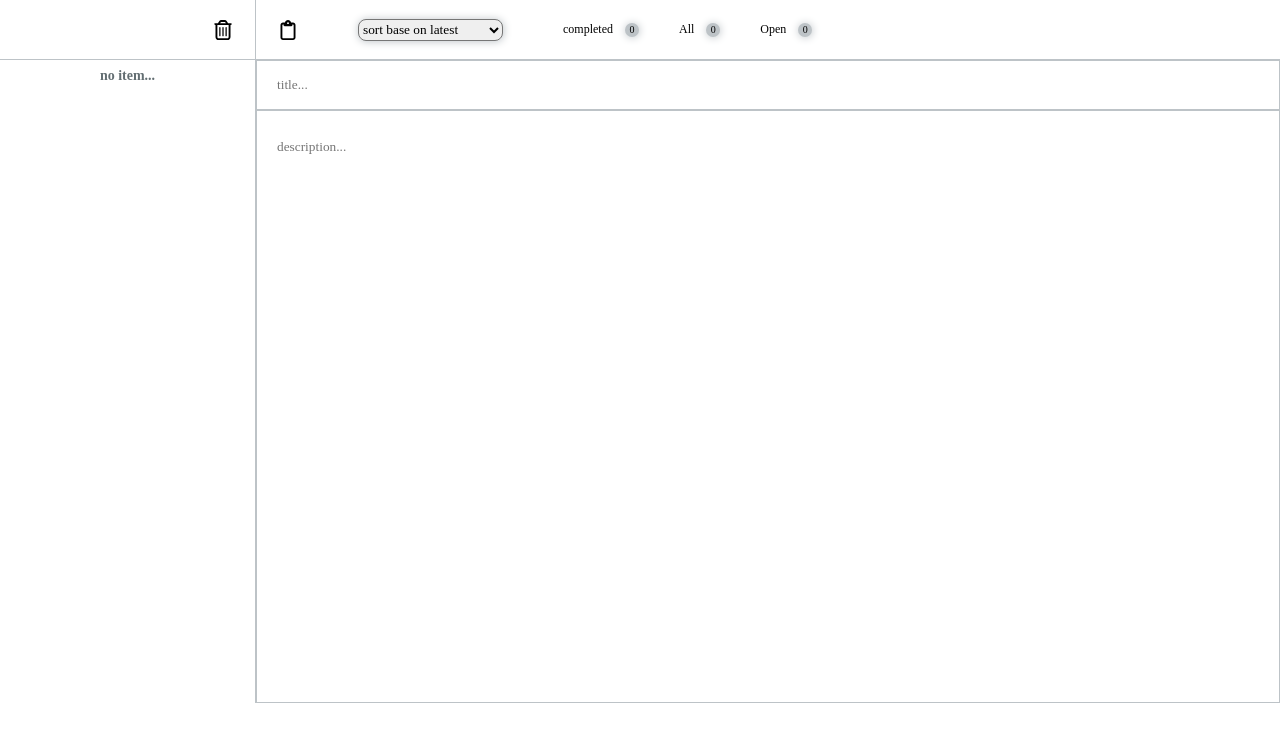
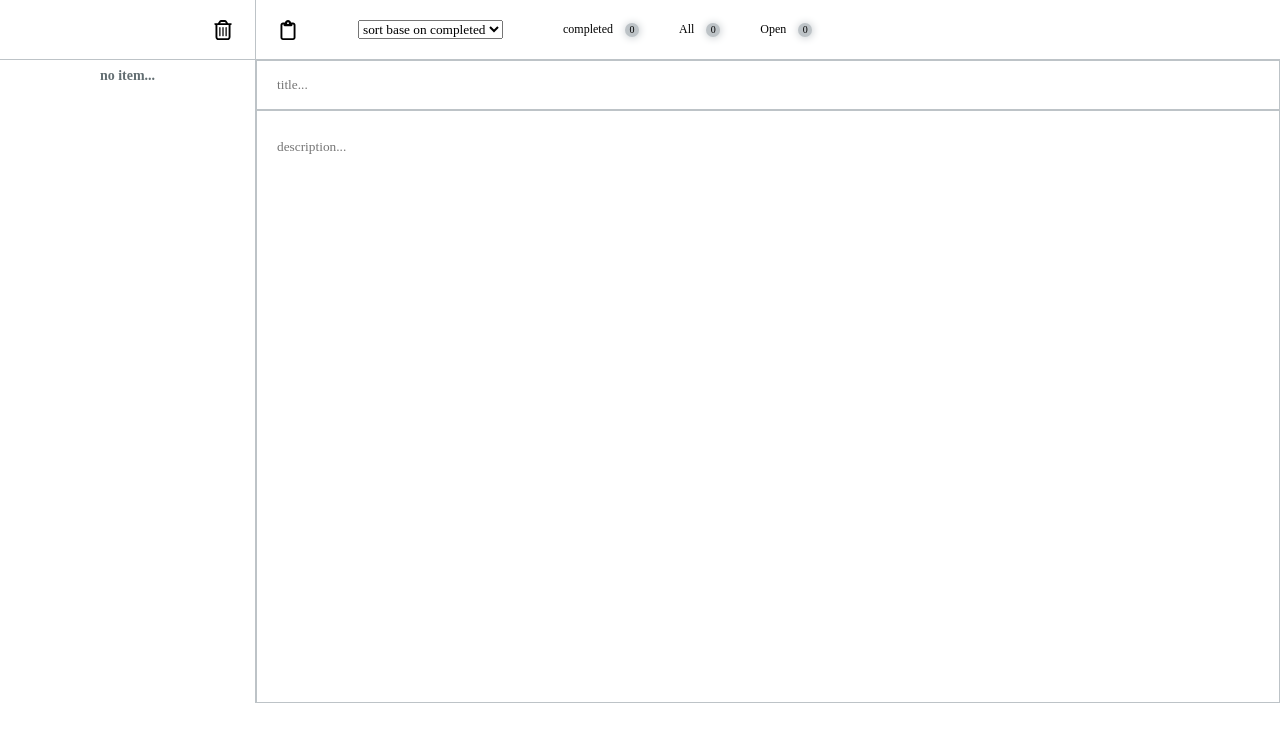
Before and after one commit to sina-tkm/note-Pad, a React (Vite) app: page / in a window 1280 px wide. Shown: the top 742 px of the page. Built offline with nearby package versions, Linux system fonts and the light colour scheme; a web font is replaced by a local one.

Commit message:
last-commit

```diff
--- a/src/components/Rightcomponent.jsx
+++ b/src/components/Rightcomponent.jsx
@@ -2,9 +2,10 @@
 import { useState } from 'react'
 import NotePad from '../component-icon/note-icon.svg'
 import StatusBar from './StatusBar';
+import SortHeader from './sortHeader';
 
 
-function Rightcomponent({onAddNote,noteStore}) {
+function Rightcomponent({onAddNote,noteStore,sortBy,onSort}) {
     const [title,setTitle] = useState("");
     const [description,setDescription]=useState("")
 
@@ -29,17 +30,11 @@ function Rightcomponent({onAddNote,noteStore}) {
     <div className="right--container">
     <div className="header right--header">
         <img src={NotePad}  alt="NotePad" className="note__pad--icon" onClick={handleClick}/>
-        <div className="sort sort--input">
-         <select name="" id="" className="select--input">
-            <option value="">sort base on latest</option>
-            <option value="">sort base on earliest</option>
-            <option value="">sort base on completed</option>
-         </select>
-        </div>
+      <SortHeader  sortBy={sortBy} onSort={onSort}/>
       <StatusBar noteStore= {noteStore}/>
 
-    </div>
-         <form>
+      </div>
+       <form>
          <input
          value={title}
          onChange={(e)=>{setTitle(e.target.value)}}
@@ -52,9 +47,7 @@ function Rightcomponent({onAddNote,noteStore}) {
          type="text"
          className="text--input"
          placeholder='description...' />
-
-
-         </form>
+       </form>
 </div>
 
   )
--- a/src/components/Styles.jsx
+++ b/src/components/Styles.jsx
@@ -8,6 +8,7 @@ import Rightcomponent from './Rightcomponent'
 
 function StyleNote(){
     const [noteStore,setnotestore] =useState([])
+    const [sortBy,setsortBy] =useState('completed')
     const handleNote = (newNote)=>{
         setnotestore((prevNote)=>[...prevNote,newNote])
     }
@@ -24,15 +25,30 @@ function StyleNote(){
         setnotestore(nowComp)
 
     }
+    let sortedNotos = noteStore;
+    if(sortBy ==="earlist")
+    sortedNotos = [...noteStore].sort(
+    (a,b)=>new Date(a.createdAt) - new Date(b.createdAt))
+
+    if(sortBy ==="latest")
+    sortedNotos = [...noteStore].sort(
+    (a,b)=>new Date(b.createdAt) - new Date(a.createdAt))
+
+    if(sortBy ==="completed")
+    sortedNotos = [...noteStore].sort(
+    (a,b)=>Number(a.completed) - Number(b.completed))
+
     return(
      <div className="container">
         <LeftComponent
-        noteStore = {noteStore}
+        noteStore = {sortedNotos}
         handleDelete={handleDeleteNote}
         onComplete={handleComplete}
         />
         <Rightcomponent
         onAddNote = {handleNote}
+        sortBy={sortBy}
+        onSort= {e=>setsortBy(e.target.value)}
         noteStore = {noteStore}
         />
      </div>
--- /dev/null
+++ b/src/components/sortHeader.jsx
@@ -0,0 +1,18 @@
+
+
+
+function SortHeader({sortBy,onSort}) {
+
+
+  return (
+    <div className="sort sort--input">
+    <select value={sortBy} onChange={onSort}>
+       <option value="latest">sort base on latest</option>
+       <option value="earliest">sort base on earliest</option>
+       <option value="completed">sort base on completed</option>
+    </select>
+   </div>
+  )
+}
+
+export default SortHeader
```
Also changed, not shown: src/App.css (line endings or trailing spaces).
